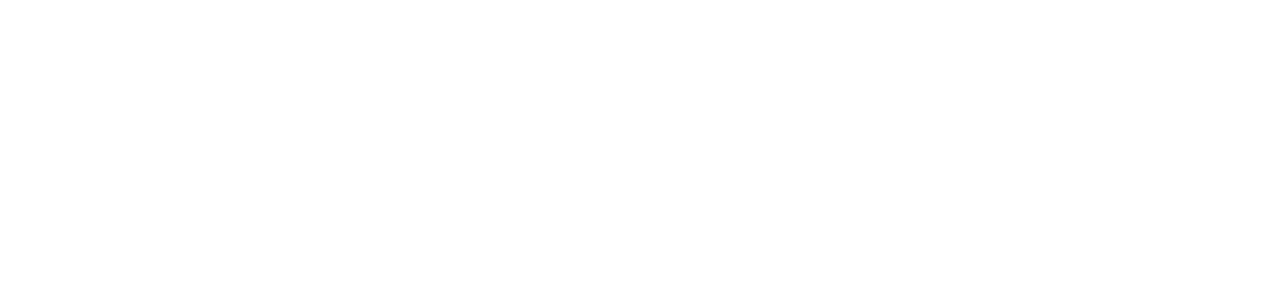
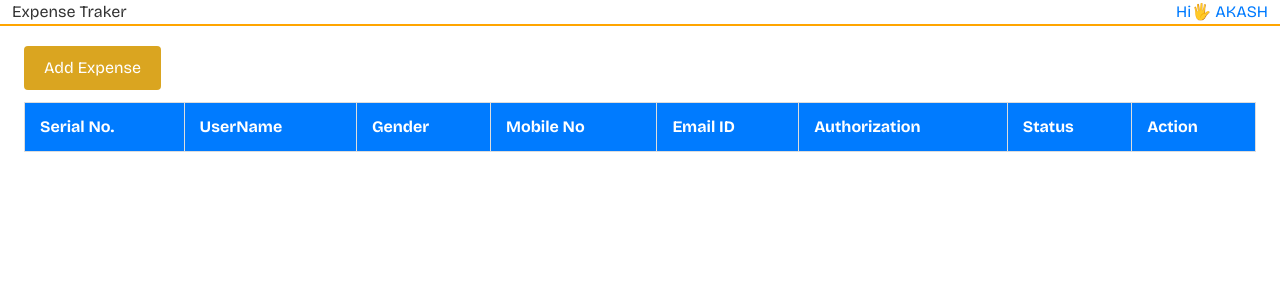
Before and after one commit to satyamvivek7/room, a React (Vite) app in the folder frontend/: page /dashboard in a window 1280 px wide. Before the commit this address had no page. Shown: the top 300 px of the page. Built offline with nearby package versions, Linux system fonts and the light colour scheme; the HTML template or start-up script is replaced by a standard one.

Commit message:
Popup form developed

```diff
--- a/frontend/package.json
+++ b/frontend/package.json
@@ -20,11 +20,14 @@
     "@types/react": "^18.3.3",
     "@types/react-dom": "^18.3.0",
     "@vitejs/plugin-react-swc": "^3.5.0",
+    "autoprefixer": "^10.4.20",
     "eslint": "^9.9.0",
     "eslint-plugin-react": "^7.35.0",
     "eslint-plugin-react-hooks": "^5.1.0-rc.0",
     "eslint-plugin-react-refresh": "^0.4.9",
     "globals": "^15.9.0",
+    "postcss": "^8.4.41",
+    "tailwindcss": "^3.4.10",
     "vite": "^5.4.1"
   }
 }
--- /dev/null
+++ b/frontend/src/pages/ExpenseDashboard.jsx
@@ -0,0 +1,70 @@
+import React from "react";
+import "../styles/Dashboard/Dashboard.css";
+import ExpenseForm from "./ExpenseForm";
+
+export default function ExpenseDashboard() {
+  return (
+    <>
+      <div className="displayHeading">
+        <h2>Expense Traker</h2>
+        <h1 className="user-name">Hi🖐 AKASH</h1>
+      </div>
+
+      {/* button to create expense */}
+
+      <div className="Expense-table">
+        {/* expense component */}
+        <ExpenseForm />
+
+        <table>
+          <thead>
+            <tr>
+              {/* <th>Serial No</th> */}
+              <th>Serial No.</th>
+              <th>UserName</th>
+              <th>Gender</th>
+              <th>Mobile No</th>
+              <th>Email ID</th>
+              <th>Authorization</th>
+              <th>Status</th>
+              <th>Action</th>
+            </tr>
+          </thead>
+          {/* <tbody>
+            {tableData?.length > 0 &&
+              tableData?.map((user, index) => (
+                <tr key={index}>
+                  <td>{(page - 1) * count + index + 1}</td>
+                  <td>{user.user_name}</td>
+                  <td>{user.gender}</td>
+                  <td>{user.contact_no}</td>
+                  <td>{user.email_id}</td>
+                  <td>{user.role}</td>
+                  <td
+                    className={`${
+                      user.status === "ACTIVE"
+                        ? "text-green-500"
+                        : "text-red-500"
+                    }`}
+                  >
+                    {user.status}
+                  </td>
+                  <td className="px-6 py-4">
+                    <a
+                      onClick={() => {
+                        navigate("/configuration/user/edit");
+                        setParameter(user.id);
+                      }}
+                      className="font-medium text-blue-600 dark:text-blue-500 cursor-pointer"
+                    >
+                      Edit
+                    </a>
+                  </td>
+                </tr>
+              ))}
+          </tbody> */}
+        </table>
+      </div>
+    </>
+  );
+}
--- /dev/null
+++ b/frontend/src/pages/ExpenseForm.jsx
@@ -0,0 +1,84 @@
+import React, { useState } from "react";
+import "../styles/Dashboard/ExpenseForm.css";
+
+const ExpenseForm = () => {
+  const [showForm, setShowForm] = useState(false);
+  const [formData, setFormData] = useState({
+    payAmount: "",
+    category: "",
+    description: "",
+  });
+
+  const toggleForm = () => {
+    setShowForm(!showForm);
+  };
+
+  const handleChange = (e) => {
+    setFormData({ ...formData, [e.target.name]: e.target.value });
+  };
+
+  const handleSubmit = (e) => {
+    e.preventDefault();
+    console.log("Form submitted:", formData);
+    // Add logic to handle form submission, e.g., sending data to a server.
+    setShowForm(false); // Close the form after submission
+  };
+
+  return (
+    <div>
+      <button className="createExpenseBtn" onClick={toggleForm}>
+        Add Expense
+      </button>
+
+      {showForm && (
+        <div className="popup-form-container">
+          <div className="popup-form">
+            <span className="close-button" onClick={toggleForm}>
+              &times;
+            </span>
+            <h2>Expense Form</h2>
+            <form onSubmit={handleSubmit}>
+              <label>Pay Amount (INRS):</label>
+              <input
+                type="number"
+                name="payAmount"
+                min={0}
+                value={formData.payAmount}
+                onChange={handleChange}
+                required
+              />
+              <label>Category:</label>
+              {/* <input
+                type="email"
+                name="email"
+                value={formData.email}
+                onChange={handleChange}
+                required
+              /> */}
+              <select
+                name="category"
+                aria-placeholder="Category List"
+                value={formData.category}
+                onChange={handleChange}
+              >
+                <option value="">Select category</option>
+              </select>
+              <label>Description:</label>
+              <textarea
+                name="description"
+                value={formData.description}
+                onChange={handleChange}
+                required
+              ></textarea>
+              <button type="submit" className="submit-button">
+                Submit
+              </button>
+            </form>
+          </div>
+        </div>
+      )}
+    </div>
+  );
+};
+
+export default ExpenseForm;
--- a/frontend/src/routes/AppRoutes.jsx
+++ b/frontend/src/routes/AppRoutes.jsx
@@ -1,13 +1,15 @@
-import { BrowserRouter as Router, Routes, Route } from 'react-router-dom';
-import LoginPage from '../pages/LoginPage';
-import FormPage from '../pages/FormPage';
+import { BrowserRouter as Router, Routes, Route } from "react-router-dom";
+import LoginPage from "../pages/LoginPage";
+import Dashboard from "../pages/ExpenseDashboard";
+import ExpenseForm from "../pages/ExpenseForm";
 
 const AppRoutes = () => {
   return (
     <Router>
       <Routes>
         <Route path="/" element={<LoginPage />} />
-                <Route path="/form" element={<FormPage />} />
+        <Route path="/dashboard" element={<Dashboard />} />
+        {/* <Route path="/dashboard" element={<ExpenseForm />} /> */}
       </Routes>
     </Router>
   );
--- /dev/null
+++ b/frontend/src/styles/Dashboard/Dashboard.css
@@ -0,0 +1,61 @@
+.displayHeading {
+  display: flex;
+  justify-content: space-between;
+  padding: 0 12px;
+  align-items: center;
+  border-bottom: 2px solid orange;
+  color: #007bff;
+  margin-bottom: 12px;
+}
+
+.displayHeading h2 {
+  color: #333;
+}
+
+.createExpenseBtn {
+  padding: 10px 20px;
+  background-color: #daa520;
+  color: white;
+  border: none;
+  border-radius: 4px;
+  cursor: pointer;
+  font-size: 16px;
+}
+
+.createExpenseBtn:hover {
+  background-color: #cd9a1c;
+}
+
+/* table-Element */
+.Expense-table {
+  width: 100%;
+  overflow-x: auto;
+  margin-top: 20px;
+  padding: 0 24px;
+}
+
+.Expense-table table {
+  width: 100%;
+  border-collapse: collapse;
+  margin-top: 12px;
+}
+
+.Expense-table thead {
+  background-color: #007bff;
+  color: white;
+}
+
+.Expense-table th,
+.Expense-table td {
+  padding: 12px 15px;
+  text-align: left;
+  border: 1px solid #ddd;
+}
+
+.Expense-table th {
+  font-weight: bold;
+}
+
+.Expense-table tbody tr:nth-child(even) {
+  background-color: #f9f9f9;
+}
--- /dev/null
+++ b/frontend/src/styles/Dashboard/ExpenseForm.css
@@ -0,0 +1,96 @@
+/* PopupForm.css */
+
+/* The open button */
+.createExpenseBtn {
+  padding: 10px 20px;
+  background-color: #daa520;
+  color: white;
+  border: none;
+  border-radius: 4px;
+  cursor: pointer;
+  font-size: 16px;
+}
+
+.createExpenseBtn:hover {
+  background-color: #cd9a1c;
+}
+
+/* The pop-up form container */
+.popup-form-container {
+  position: fixed;
+  top: 0;
+  left: 0;
+  width: 100%;
+  height: 100%;
+  background-color: rgba(0, 0, 0, 0.5);
+  display: flex;
+  justify-content: center;
+  align-items: center;
+  z-index: 1000;
+}
+
+/* The pop-up form itself */
+.popup-form {
+  background-color: white;
+  padding: 20px;
+  border-radius: 8px;
+  width: 400px;
+  box-shadow: 0 5px 15px rgba(0, 0, 0, 0.3);
+  position: relative;
+}
+
+.popup-form h2 {
+  margin-top: 0;
+  margin-bottom: 20px;
+  font-size: 24px;
+  color: #333;
+}
+
+.popup-form label {
+  display: block;
+  margin-bottom: 8px;
+  font-weight: bold;
+  color: #333;
+}
+
+.popup-form input,
+.popup-form textarea,
+.popup-form select {
+  width: 100%;
+  padding: 10px;
+  margin-bottom: 15px;
+  border: 1px solid #ddd;
+  border-radius: 5px;
+  font-size: 16px;
+  font-family: inherit;
+}
+
+.popup-form textarea {
+  height: 100px;
+  resize: none;
+}
+
+.popup-form .submit-button {
+  background-color: #28a745;
+  color: white;
+  padding: 10px 20px;
+  border: none;
+  border-radius: 5px;
+  cursor: pointer;
+  font-size: 16px;
+  transition: background-color 0.3s;
+}
+
+.popup-form .submit-button:hover {
+  background-color: #218838;
+}
+
+/* Close button */
+.close-button {
+  position: absolute;
+  top: 10px;
+  right: 10px;
+  font-size: 24px;
+  color: #333;
+  cursor: pointer;
+}
--- /dev/null
+++ b/frontend/tailwind.config.js
@@ -0,0 +1,8 @@
+/** @type {import('tailwindcss').Config} */
+export default {
+  content: ["./src/**/*.{js,jsx,ts,tsx}"],
+  theme: {
+    extend: {},
+  },
+  plugins: [],
+};
```
Also changed, not shown: frontend/src/index.css (+6 -1 lines), 1 other file (tests, documents, lock files or other folders). Lines whose indentation alone changed are shown as unchanged.
